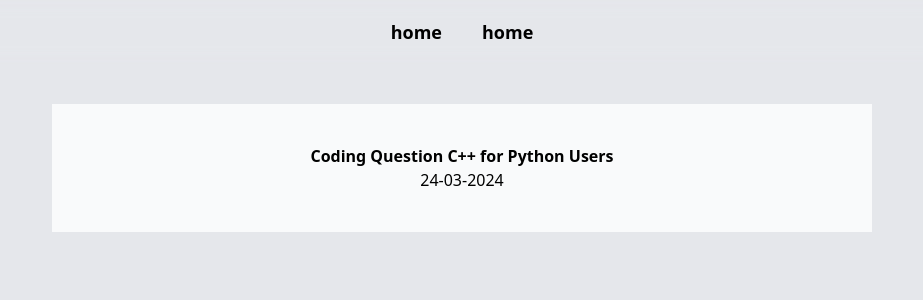
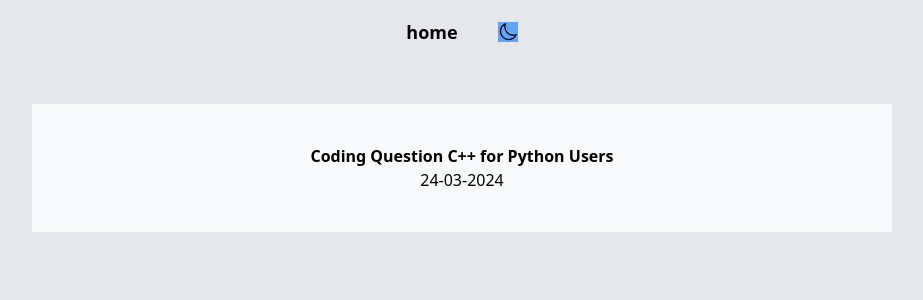
Before and after one commit to gzbfgjf2/gzbfgjf2.github.io, a Next.js app: page / in a window 1280 px wide. Shown: the top 300 px of the page, without its empty margins (178-1101 px from the left). Built offline with nearby package versions, Linux system fonts and the light colour scheme.

Commit message:
Add dark-mode

```diff
--- a/package.json
+++ b/package.json
@@ -9,7 +9,7 @@
     "lint": "next lint"
   },
   "dependencies": {
-    "@phosphor-icons/react": "^2.0.15",
+    "@heroicons/react": "^2.1.3",
     "gray-matter": "^4.0.3",
     "highlight.js": "^11.9.0",
     "next": "14.1.3",
--- a/src/app/layout.tsx
+++ b/src/app/layout.tsx
@@ -1,7 +1,7 @@
 import type { Metadata } from "next";
 import { Inter } from "next/font/google";
 import "./globals.css";
-import Link from "next/link";
+import { Header } from "@/lib/header";
 
 // const inter = Inter({ subsets: ["latin"] });
 
@@ -17,19 +17,10 @@ export default function RootLayout({
 }>) {
   return (
     <html lang="en">
-      <body className={"font-sans bg-gray-200"}>
-        <div className=" text-center backdrop-blur justify-center h-16 flex items-center text-lg font-bold gap-10">
-          <Link href="/" className="">
-            home
-          </Link>
-          <Link href="/" className="">
-            home
-          </Link>
-        </div>
-        <div className="flex flex-col justify-center items-center">
-          <div className="  w-screen sm:w-[640px] md:w-[700px] lg:w-[900px] pt-10 px-10 ">
-            {children}
-          </div>
+      <body className={"font-sans bg-gray-200 dark:bg-gray-800"}>
+        <Header />
+        <div className="m-auto  w-screen px-5 sm:w-[620px] md:w-[700px] lg:w-[900px] pt-10">
+          {children}
         </div>
       </body>
     </html>
--- a/src/app/page.tsx
+++ b/src/app/page.tsx
@@ -8,11 +8,13 @@ export default function Home() {
       {posts.map((x) => (
         <div
           key={x.id}
-          className="  bg-gray-50 w-full text-center p-10 [&:not(:last-child)]:mb-5 flex flex-col"
+          className="  bg-gray-50 w-full text-center [&:not(:last-child)]:mb-5 flex flex-col"
         >
           <Link href={`/blog/${x.id}`} key={x.id}>
-            <div className="font-bold">{x.meta.data.title}</div>
-            <div className="">{x.meta.data.date}</div>
+            <div className="p-10">
+              <div className="font-bold">{x.meta.data.title}</div>
+              <div className="">{x.meta.data.date}</div>
+            </div>
           </Link>
         </div>
       ))}
--- a/src/lib/code.tsx
+++ b/src/lib/code.tsx
@@ -1,7 +1,8 @@
 "use client";
 // import Copy from "@phosphor-icons/react/dist/icons/Copy";
 // import CheckFat from "@phosphor-icons/react/dist/icons/CheckFat";
-import { Clipboard, CheckFat, Cube } from "@phosphor-icons/react";
+// import { Clipboard, CheckFat, Cube } from "@phosphor-icons/react";
+import { ClipboardIcon, CheckIcon } from "@heroicons/react/24/outline";
 
 import {
   Children,
@@ -54,9 +55,9 @@ export function CodeBlock({
             }}
           >
             {copied ? (
-              <div className="bg-green-300">copied!</div>
+              <CheckIcon className="h-3 w-3 text-green-600 " strokeWidth="5" />
             ) : (
-              <Clipboard size={15} alt="copy" weight="bold" className="" />
+              <ClipboardIcon className="h-3 w-3 text-gray-400" />
             )}
           </button>
         </div>
--- /dev/null
+++ b/src/lib/header.tsx
@@ -0,0 +1,77 @@
+"use client";
+import Link from "next/link";
+import { MoonIcon, SunIcon } from "@heroicons/react/24/outline";
+import {
+  MoonIcon as SolidMoon,
+  SunIcon as SolidSun,
+} from "@heroicons/react/24/solid";
+import { useEffect, useState } from "react";
+
+const systemPrefersLight = () => {};
+const matchDark = window.matchMedia("(prefers-color-scheme: dark)");
+
+const checkSystemTheme = () => (matchDark.matches ? "dark" : "light");
+
+const checkManual = () =>
+  document.documentElement.classList.contains("dark") ||
+  document.documentElement.classList.contains("light");
+
+export const Header = () => {
+  const click = () => {
+    document.documentElement.classList.add("dark");
+  };
+  return (
+    <div className=" text-center backdrop-blur justify-center h-16 flex items-center text-lg font-bold gap-10 dark:text-gray-400">
+      <Link href="/" className="h-full flex items-center justify-center">
+        home
+      </Link>
+      <ThemeController />
+    </div>
+  );
+};
+
+const ThemeController = () => {
+  const [systemThemeState, setSystemThemeState] = useState(checkSystemTheme);
+  useEffect(() => {
+    const handleChange = (e: MediaQueryListEvent) =>
+      setSystemThemeState(e.matches ? "dark" : "light");
+    matchDark.addEventListener("change", handleChange);
+    return () => matchDark.removeEventListener("change", handleChange);
+  }, []);
+  return systemThemeState === "light" ? <Moon /> : <Sun />;
+};
+
+const Moon = () => {
+  const handleClick = () => {
+    if (checkManual()) {
+      document.documentElement.classList.remove("dark");
+    } else {
+      document.documentElement.classList.add("dark");
+    }
+  };
+  return (
+    <button
+      onClick={handleClick}
+      className="h-full flex items-center justify-center"
+    >
+      <MoonIcon className="w-5 h-5 bg-blue-400" />
+    </button>
+  );
+};
+const Sun = () => {
+  const handleClick = () => {
+    if (checkManual()) {
+      document.documentElement.classList.remove("light");
+    } else {
+      document.documentElement.classList.add("light");
+    }
+  };
+  return (
+    <button
+      onClick={handleClick}
+      className="h-full flex items-center justify-center"
+    >
+      <SunIcon className="w-5 h-5 bg-blue-400" />
+    </button>
+  );
+};
--- a/tailwind.config.ts
+++ b/tailwind.config.ts
@@ -6,6 +6,13 @@ const config: Config = {
     "./src/components/**/*.{js,ts,jsx,tsx,mdx}",
     "./src/app/**/*.{js,ts,jsx,tsx,mdx}",
     "./src/**/*.{js,ts,jsx,tsx,mdx}",
+  ],
+  darkMode: [
+    "variant",
+    [
+      "@media (prefers-color-scheme: dark) { &:not(.light *) }",
+      "&:is(.dark *)",
+    ],
   ],
   theme: {
     extend: {
```
Also changed, not shown: src/app/globals.css (indentation only), 1 other file (tests, documents, lock files or other folders).
